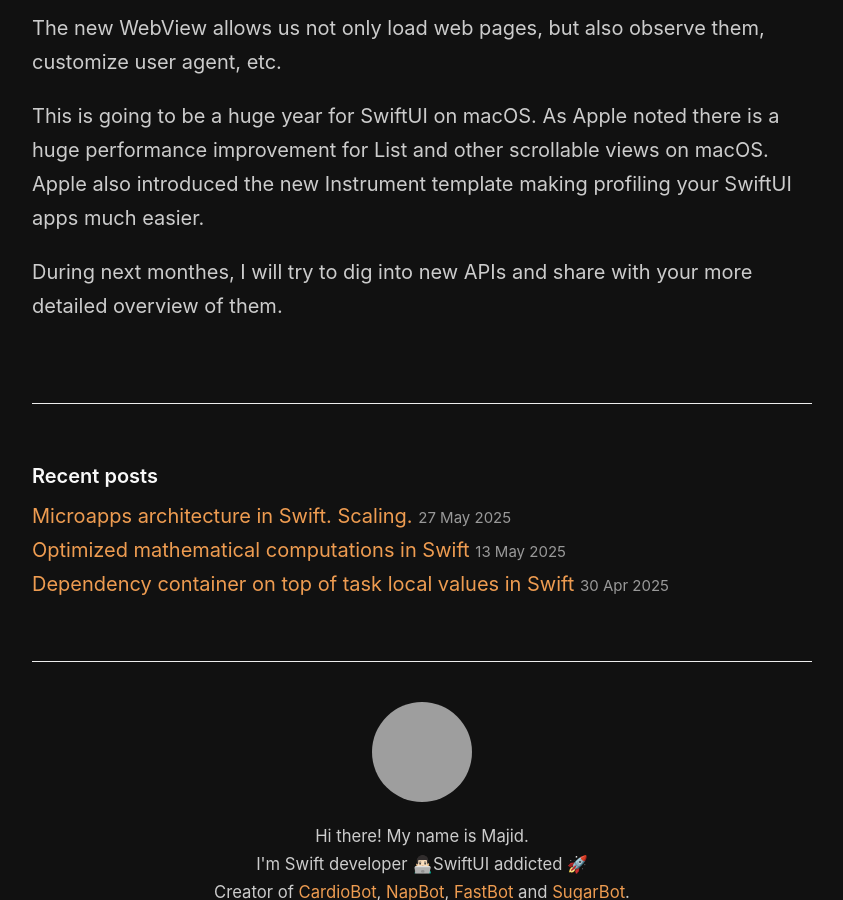
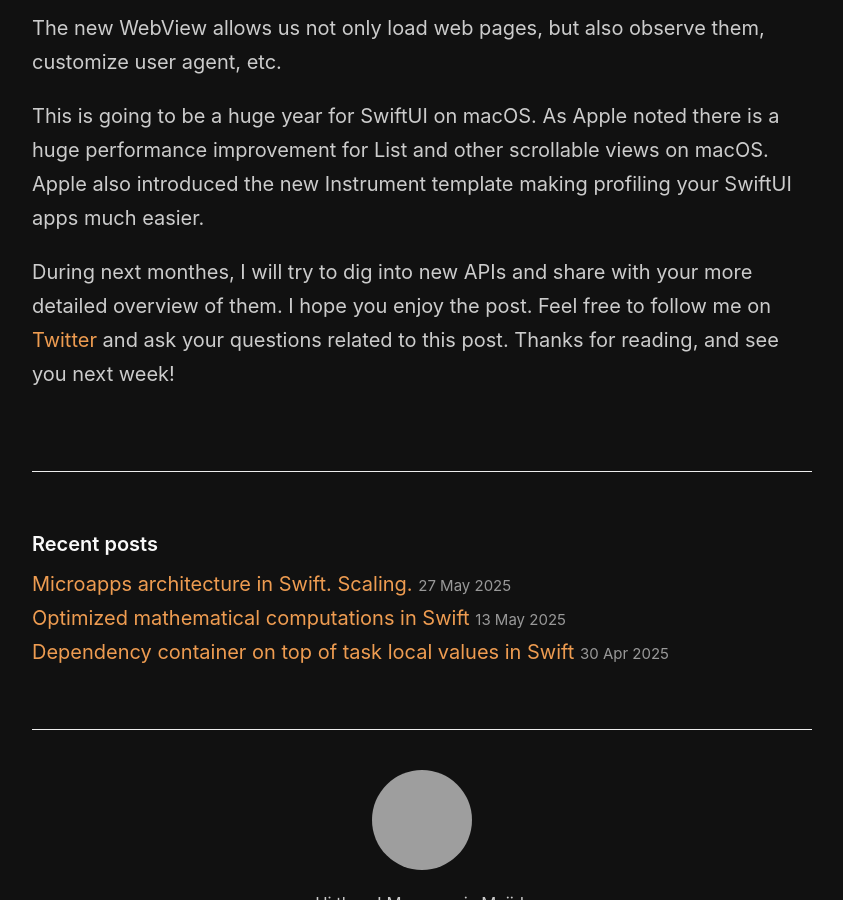
Before and after one commit to mecid/mecid.github.io, a Jekyll site: the page built from _posts/2025-06-10-what-is-new-in-swiftui-after-wwdc25.md, in a window 1280 px wide and 900 px high, scrolled down 1667 px, cut to the strip 0-900 px from the top of the window. Shown: the whole strip, without its empty margins (218-1061 px from the left). Built offline with Jekyll 4.4.1, drawn with Linux system fonts in a browser that asks for light colours; grey boxes are pictures that could not be loaded.

Commit message:
conclusion added to wwdc 25 post

```diff
--- a/_posts/2025-06-10-what-is-new-in-swiftui-after-wwdc25.md
+++ b/_posts/2025-06-10-what-is-new-in-swiftui-after-wwdc25.md
@@ -35,4 +35,4 @@ The new WebView allows us not only load web pages, but also observe them, custom
 
 This is going to be a huge year for SwiftUI on macOS. As Apple noted there is a huge performance improvement for List and other scrollable views on macOS. Apple also introduced the new Instrument template making profiling your SwiftUI apps much easier.
 
-During next monthes, I will try to dig into new APIs and share with your more detailed overview of them.
+During next monthes, I will try to dig into new APIs and share with your more detailed overview of them. I hope you enjoy the post. Feel free to follow me on [Twitter](https://twitter.com/mecid) and ask your questions related to this post. Thanks for reading, and see you next week!
```
